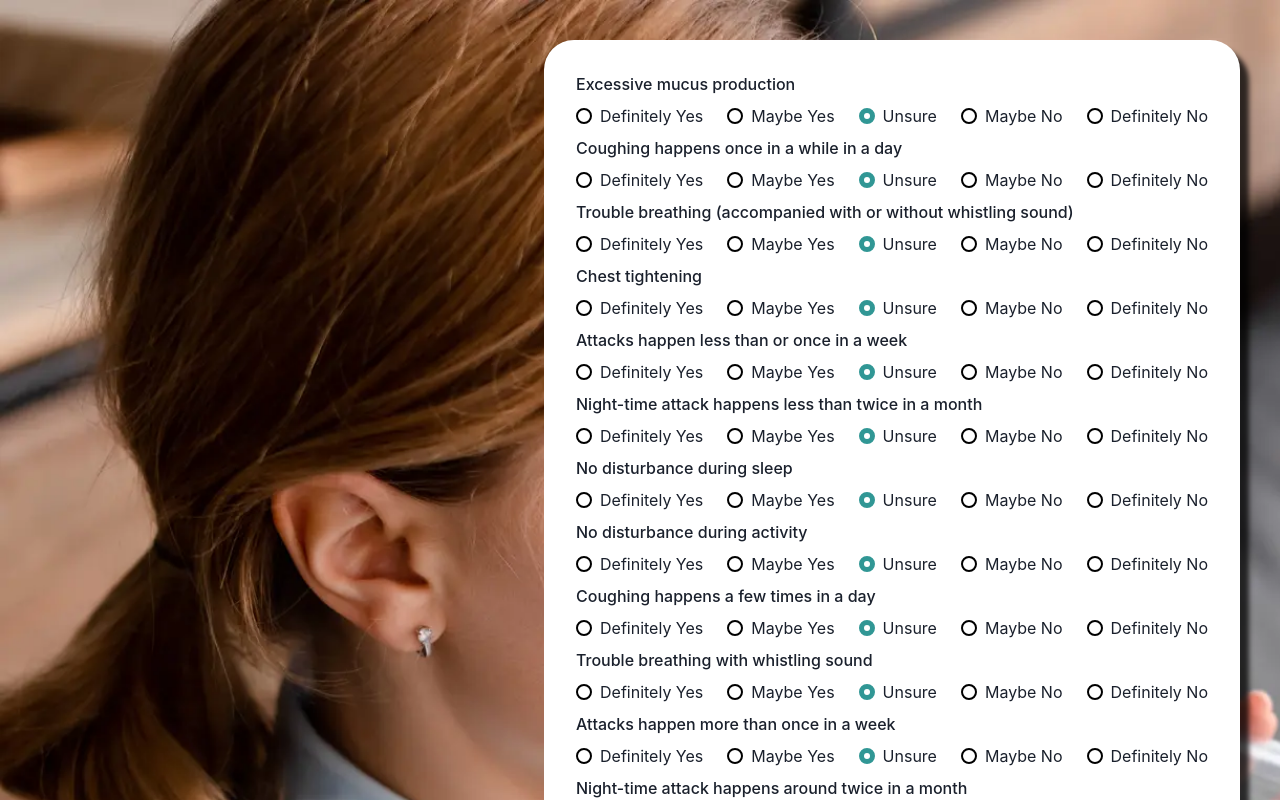
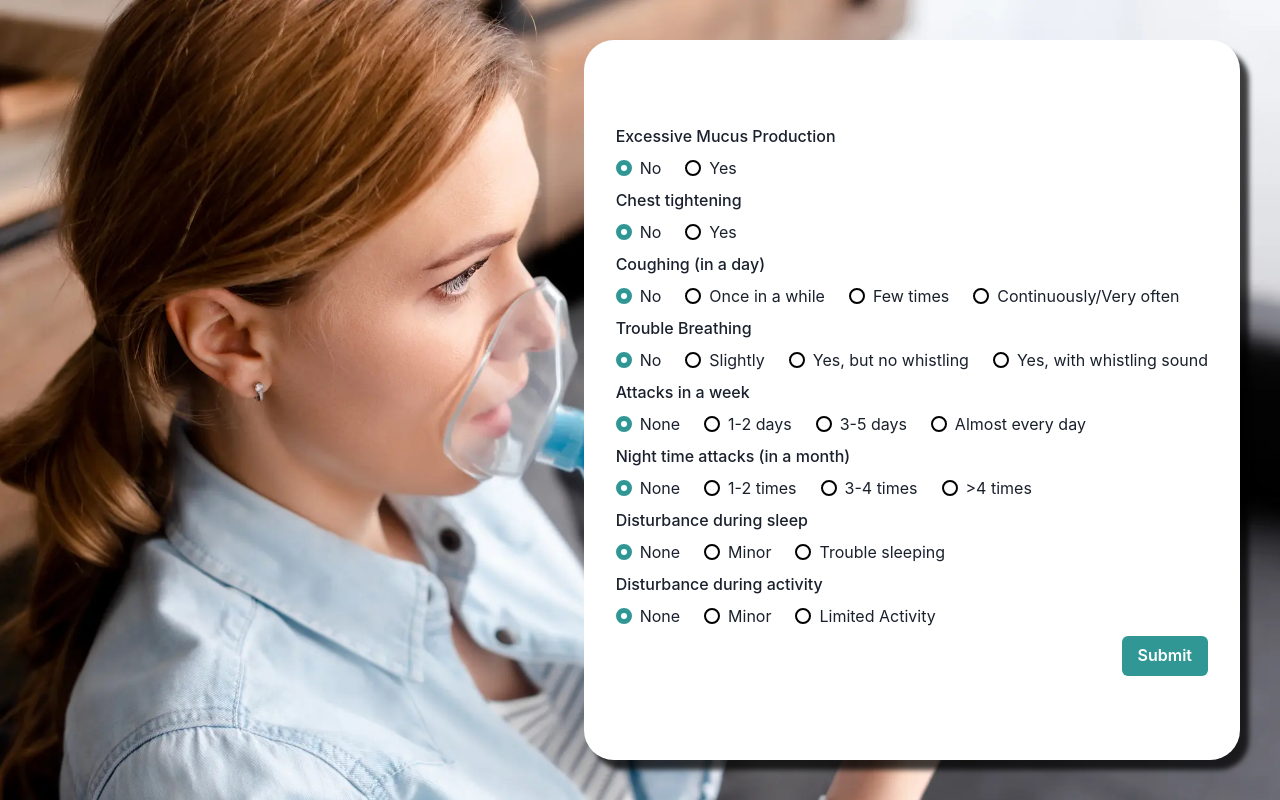
Before and after one commit to KcZer0/asthma-expertsys, a Next.js app: page /form in a window 1280 px wide. Shown: the top 800 px of the page. Built offline with nearby package versions, Linux system fonts and the light colour scheme.

Commit message:
feat: refactor symptoms

```diff
--- a/src/data/questions.js
+++ /dev/null
@@ -1,46 +0,0 @@
-const pertanyaan = [
-  'Excessive mucus production',
-  'Coughing happens once in a while in a day',
-  'Trouble breathing (accompanied with or without whistling sound)',
-  'Chest tightening',
-  'Attacks happen less than or once in a week',
-  'Night-time attack happens less than twice in a month',
-  'No disturbance during sleep',
-  'No disturbance during activity',
-  'Coughing happens a few times in a day',
-  'Trouble breathing with whistling sound',
-  'Attacks happen more than once in a week',
-  'Night-time attack happens around twice in a month',
-  'A minor disturbance during sleep',
-  'A minor disturbance during activity',
-  'Coughing continuously',
-  'Attacks happen almost every day in a week',
-  'Night-time attack happens between 3 or 6 times in a month',
-  'Trouble while sleeping',
-  'Limited activity',
-];
-
-const jawaban = [
-  {
-    value: 'dy',
-    label: 'Definitely Yes',
-  },
-  {
-    value: 'my',
-    label: 'Maybe Yes',
-  },
-  {
-    value: 'u',
-    label: 'Unsure',
-  },
-  {
-    value: 'mn',
-    label: 'Maybe No',
-  },
-  {
-    value: 'dn',
-    label: 'Definitely No',
-  },
-];
-
-export { pertanyaan, jawaban };
--- /dev/null
+++ b/src/data/symptoms.js
@@ -0,0 +1,79 @@
+const symptoms = [
+  {
+    name: 's1mucus',
+    desc: 'Excessive Mucus Production',
+    options: ['No', 'Yes'],
+    cf: 0.32,
+  },
+  {
+    name: 's2chest',
+    desc: 'Chest tightening',
+    options: ['No', 'Yes'],
+    cf: 0.32,
+  },
+  {
+    name: 's3cough',
+    desc: 'Coughing (in a day)',
+    options: [
+      'No',
+      'Once in a while',
+      'Few times',
+      'Continuously/Very often',
+    ],
+    cf: 0.237,
+  },
+  {
+    name: 's4breathe',
+    desc: 'Trouble Breathing',
+    options: [
+      'No',
+      'Slightly',
+      'Yes, but no whistling',
+      'Yes, with whistling sound',
+    ],
+    cf: 0.5,
+  },
+  {
+    name: 's5attack',
+    desc: 'Attacks in a week',
+    options: [
+      'None',
+      '1-2 days',
+      '3-5 days',
+      'Almost every day',
+    ],
+    cf: 0.5,
+  },
+  {
+    name: 's6night',
+    desc: 'Night time attacks (in a month)',
+    options: [
+      'None',
+      '1-2 times',
+      '3-4 times',
+      '>4 times',
+    ],
+    cf: 0.5,
+  },
+  {
+    name: 's7sleep',
+    desc: 'Disturbance during sleep',
+    options: [
+      'None',
+      'Minor',
+      'Trouble sleeping',
+    ],
+    cf: 0.5,
+  },
+  {
+    name: 's8activity',
+    desc: 'Disturbance during activity',
+    options: [
+      'None',
+      'Minor',
+      'Limited Activity',
+    ],
+    cf: 0.5,
+  },
+];
+export default symptoms;
--- a/src/pages/form.js
+++ b/src/pages/form.js
@@ -11,7 +11,8 @@ import {
   Radio,
 } from '@chakra-ui/react';
 import React from 'react';
-import { pertanyaan, jawaban } from '@/data/questions';
+
+import symptoms from '@/data/symptoms';
 
 export default function Form() {
   return (
@@ -31,19 +32,19 @@ export default function Form() {
         boxShadow="9px 10px 5px 0px rgba(0,0,0,0.75)"
       >
         <VStack as="form" alignItems="flex-end" my="2rem" mx="2rem">
-          {pertanyaan.map((pert, index) => (
-            <FormControl as="fieldset" key={index}>
-              <FormLabel as="legend">{pert}</FormLabel>
-              <RadioGroup defaultValue="u">
+          {symptoms.map((symptom, sidx) => (
+            <FormControl as="fieldset" key={symptom.name}>
+              <FormLabel as="legend">{symptom.desc}</FormLabel>
+              <RadioGroup name={symptom.name} defaultValue="0">
                 <Stack spacing="24px" direction={{ base: 'column', xl: 'row' }}>
-                  {jawaban.map((jaw, index) => (
+                  {symptom.options.map((opt, oidx) => (
                     <Radio
-                      key={index}
-                      value={jaw.value}
+                      key={'s' + sidx + 'o' + oidx}
+                      value={`${oidx}`}
                       colorScheme="teal"
                       borderColor="black"
                     >
-                      {jaw.label}
+                      {opt}
                     </Radio>
                   ))}
                 </Stack>
```
Also changed, not shown: 1 other file (tests, documents, lock files or other folders).
